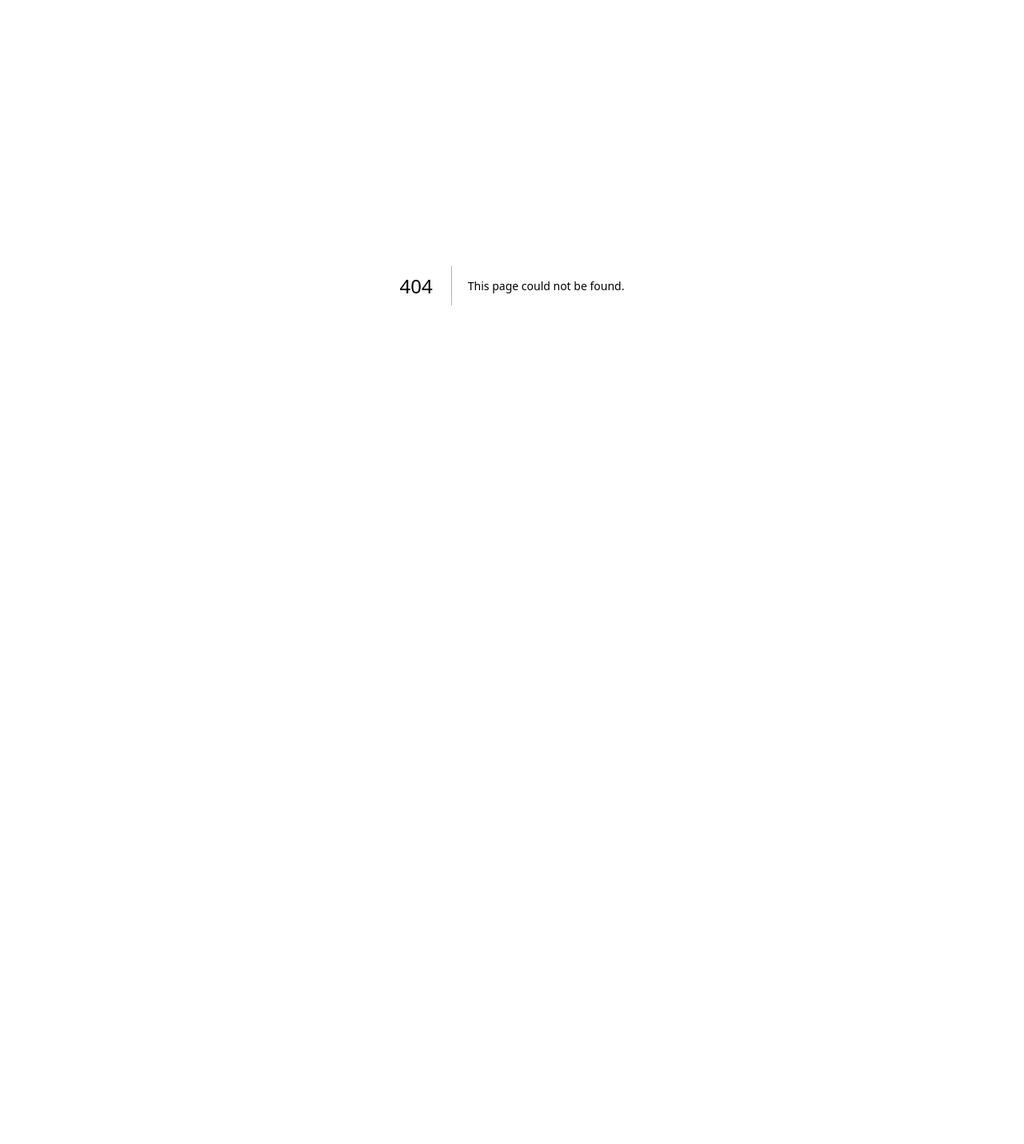
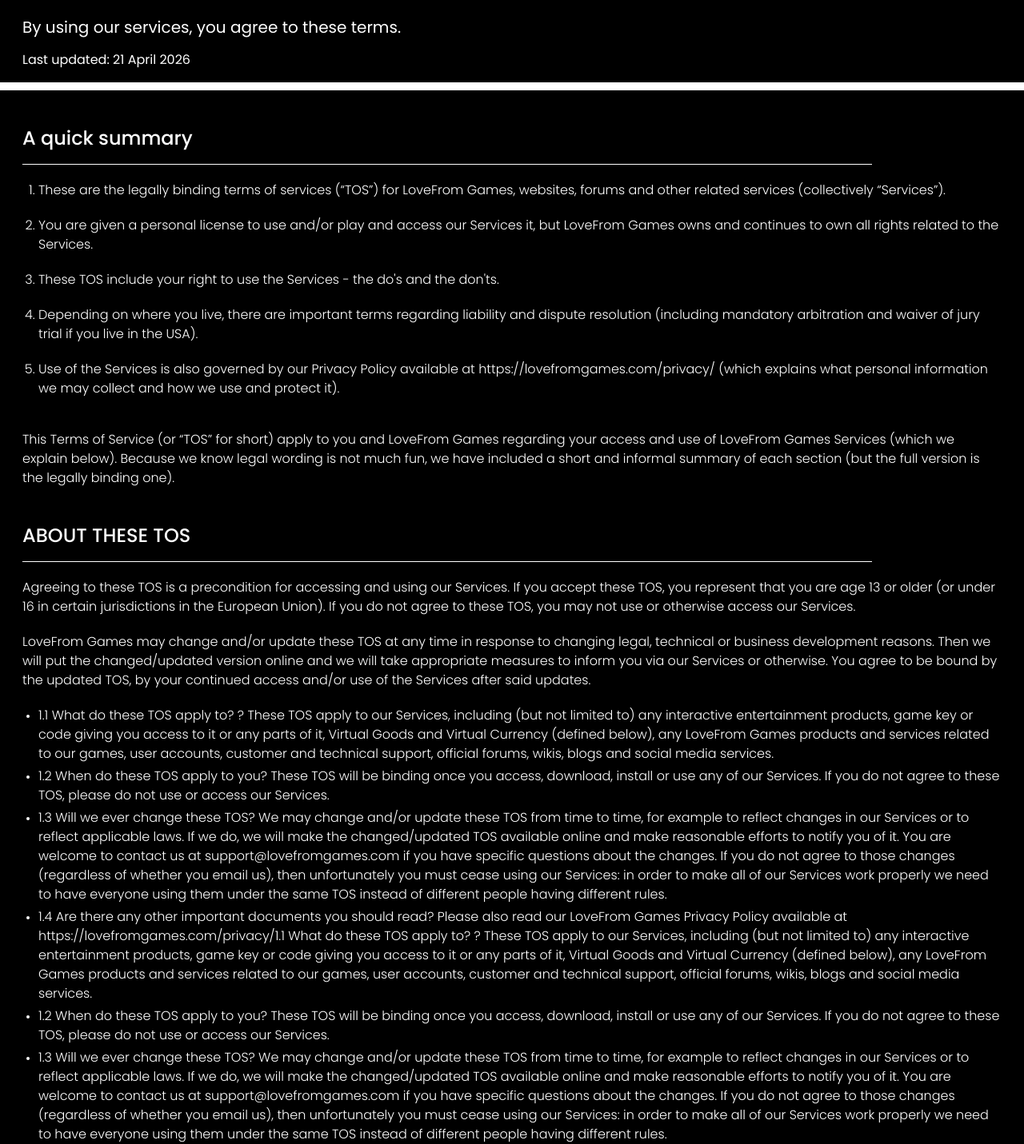
Before and after one commit to lomsadze123/lovefgame, a Next.js app: page /terms in a window 1280 px wide. Before the commit this address had no page. Shown: the part 79-1510 px from the top of the page at 80% size. Before the commit the page ends 836 px from the top, so only its background shows below. Built offline with nearby package versions, Linux system fonts and the light colour scheme.

Commit message:
feat: refactor imports for SectionHeader component and add Terms of Service page

```diff
--- a/app/about/page.tsx
+++ b/app/about/page.tsx
@@ -1,4 +1,4 @@
-import { SectionHeader } from "@/components/section-header";
+import { SectionHeader } from "@/components";
 
 export default function AboutPage() {
   return (
--- a/app/privacy/page.tsx
+++ b/app/privacy/page.tsx
@@ -1,8 +1,8 @@
-import { SectionHeader } from "@/components/section-header";
+import { SectionHeader } from "@/components";
 
 export default function PrivacyPage() {
   return (
-    <main className="">
+    <main>
       <SectionHeader
         title="Privacy Policy"
         subtitle="How we collect, use, and protect your information."
--- /dev/null
+++ b/app/terms/page.tsx
@@ -0,0 +1,148 @@
+import { SectionHeader } from "@/components";
+
+export default function Terms() {
+  return (
+    <main>
+      <SectionHeader
+        title="Terms of Service"
+        subtitle="By using our services, you agree to these terms."
+        date="Last updated: 21 April 2026"
+        className="[&_h3]:text-5xl [&_h3]:font-bold gap-[0.95rem] [&>div]:h-[0.63rem] [&>*:not(:last-child)]:px-7"
+      />
+
+      <section className="px-7 mt-12 font-light">
+        <SectionHeader
+          title="A quick summary"
+          className="[&>div]:h-px gap-5 [&_h3]:text-2xl max-w-[83dvw] [&>div]:mx-auto font-medium"
+        />
+
+        <ul className="list-decimal mt-5 pl-5 flex flex-col gap-5">
+          <li>
+            These are the legally binding terms of services (“TOS”) for LoveFrom
+            Games, websites, forums and other related services (collectively
+            “Services”).
+          </li>
+          <li>
+            You are given a personal license to use and/or play and access our
+            Services it, but LoveFrom Games owns and continues to own all rights
+            related to the Services.
+          </li>
+          <li>
+            These TOS include your right to use the Services - the do&apos;s and
+            the don&apos;ts.
+          </li>
+          <li>
+            Depending on where you live, there are important terms regarding
+            liability and dispute resolution (including mandatory arbitration
+            and waiver of jury trial if you live in the USA).
+          </li>
+          <li>
+            Use of the Services is also governed by our Privacy Policy available
+            at https://lovefromgames.com/privacy/ (which explains what personal
+            information we may collect and how we use and protect it).
+          </li>
+        </ul>
+
+        <p className="my-10">
+          This Terms of Service (or “TOS” for short) apply to you and LoveFrom
+          Games regarding your access and use of LoveFrom Games Services (which
+          we explain below). Because we know legal wording is not much fun, we
+          have included a short and informal summary of each section (but the
+          full version is the legally binding one).
+        </p>
+      </section>
+
+      <section className="px-7 mt-12 font-light">
+        <SectionHeader
+          title="ABOUT THESE TOS"
+          className="[&>div]:h-px gap-5 [&_h3]:text-2xl max-w-[83dvw] [&>div]:mx-auto font-medium"
+        />
+
+        <p className="mt-5">
+          Agreeing to these TOS is a precondition for accessing and using our
+          Services. If you accept these TOS, you represent that you are age 13
+          or older (or under 16 in certain jurisdictions in the European Union).
+          If you do not agree to these TOS, you may not use or otherwise access
+          our Services.
+        </p>
+
+        <p className="my-5">
+          LoveFrom Games may change and/or update these TOS at any time in
+          response to changing legal, technical or business development reasons.
+          Then we will put the changed/updated version online and we will take
+          appropriate measures to inform you via our Services or otherwise. You
+          agree to be bound by the updated TOS, by your continued access and/or
+          use of the Services after said updates.
+        </p>
+
+        <ul className="flex flex-col gap-1 list-disc marker:text-xs pl-5">
+          <li>
+            1.1 What do these TOS apply to? ? These TOS apply to our Services,
+            including (but not limited to) any interactive entertainment
+            products, game key or code giving you access to it or any parts of
+            it, Virtual Goods and Virtual Currency (defined below), any LoveFrom
+            Games products and services related to our games, user accounts,
+            customer and technical support, official forums, wikis, blogs and
+            social media services.
+          </li>
+          <li>
+            1.2 When do these TOS apply to you? These TOS will be binding once
+            you access, download, install or use any of our Services. If you do
+            not agree to these TOS, please do not use or access our Services.
+          </li>
+          <li>
+            1.3 Will we ever change these TOS? We may change and/or update these
+            TOS from time to time, for example to reflect changes in our
+            Services or to reflect applicable laws. If we do, we will make the
+            changed/updated TOS available online and make reasonable efforts to
+            notify you of it. You are welcome to contact us at{" "}
+            <a href="mailto:support@lovefromgames.com">
+              support@lovefromgames.com
+            </a>{" "}
+            if you have specific questions about the changes. If you do not
+            agree to those changes (regardless of whether you email us), then
+            unfortunately you must cease using our Services: in order to make
+            all of our Services work properly we need to have everyone using
+            them under the same TOS instead of different people having different
+            rules.
+          </li>
+          <li>
+            1.4 Are there any other important documents you should read? Please
+            also read our LoveFrom Games Privacy Policy available at{" "}
+            <a href="https://lovefromgames.com/privacy/1.1">
+              https://lovefromgames.com/privacy/1.1
+            </a>{" "}
+            What do these TOS apply to? ? These TOS apply to our Services,
+            including (but not limited to) any interactive entertainment
+            products, game key or code giving you access to it or any parts of
+            it, Virtual Goods and Virtual Currency (defined below), any LoveFrom
+            Games products and services related to our games, user accounts,
+            customer and technical support, official forums, wikis, blogs and
+            social media services.
+          </li>
+          <li>
+            1.2 When do these TOS apply to you? These TOS will be binding once
+            you access, download, install or use any of our Services. If you do
+            not agree to these TOS, please do not use or access our Services.
+          </li>
+          <li>
+            1.3 Will we ever change these TOS? We may change and/or update these
+            TOS from time to time, for example to reflect changes in our
+            Services or to reflect applicable laws. If we do, we will make the
+            changed/updated TOS available online and make reasonable efforts to
+            notify you of it. You are welcome to contact us at{" "}
+            <a href="mailto:support@lovefromgames.com">
+              support@lovefromgames.com
+            </a>{" "}
+            if you have specific questions about the changes. If you do not
+            agree to those changes (regardless of whether you email us), then
+            unfortunately you must cease using our Services: in order to make
+            all of our Services work properly we need to have everyone using
+            them under the same TOS instead of different people having different
+            rules.
+          </li>
+        </ul>
+      </section>
+    </main>
+  );
+}
--- a/components/index.ts
+++ b/components/index.ts
@@ -2,3 +2,5 @@
 export * from "./theme-switcher";
 export * from "./logo";
 export * from "./hero-heading";
+export * from "./section-header";
+export * from "./footer";
```
